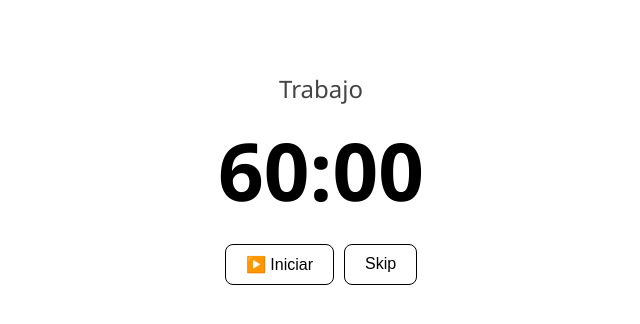
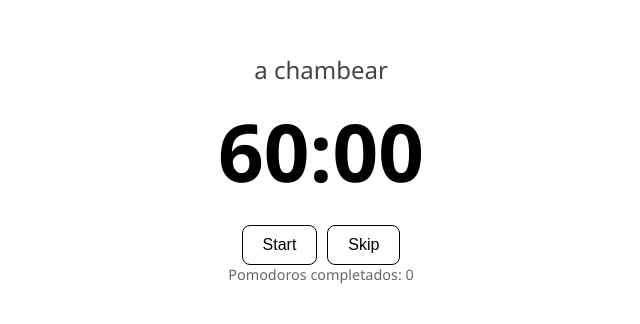
Before and after one commit to alapatacoja/pomodoro, a plain HTML site: page index.html in a window 1280 px wide. Shown: the part 222-546 px from the top of the page, without its empty margins (319-959 px from the left). Drawn offline with Linux system fonts and the light colour scheme.

Commit message:
contador

```diff
--- a/index.html
+++ b/index.html
@@ -29,6 +29,12 @@
       margin-bottom: 20px;
     }
 
+    #pomodoro-count {
+      font-size: 0.9em;
+      color: #666;
+      margin-bottom: 20px;
+    }
+
     .buttons {
       display: flex;
       gap: 10px;
@@ -50,12 +56,13 @@
   </style>
 </head>
 <body>
-  <div id="mode">Trabajo</div>
+  <div id="mode">a chambear</div>
   <div id="timer">60:00</div>
   <div class="buttons">
     <button id="startPauseBtn" onclick="togglePause()">Start</button>
     <button onclick="skipPhase()">Skip</button>
   </div>
+  <div id="pomodoro-count">Pomodoros completados: 0</div>
 
   <!-- Sonido al cambiar de fase -->
   <audio id="phase-sound" src="https://actions.google.com/sounds/v1/cartoon/wood_plank_flicks.ogg" preload="auto"></audio>
@@ -70,23 +77,26 @@
     let timeLeft = workDuration;
     let isPaused = true;
     let hasStarted = false;
+    let pomodoroCount = 0;
 
     const timerDisplay = document.getElementById('timer');
     const modeDisplay = document.getElementById('mode');
     const startPauseBtn = document.getElementById('startPauseBtn');
     const startSound = document.getElementById('start-sound');
     const phaseSound = document.getElementById('phase-sound');
+    const pomodoroDisplay = document.getElementById('pomodoro-count');
 
     function updateDisplay() {
       const minutes = Math.floor(timeLeft / 60);
       const seconds = timeLeft % 60;
       timerDisplay.textContent =
         `${String(minutes).padStart(2, '0')}:${String(seconds).padStart(2, '0')}`;
-      modeDisplay.textContent = isWorking ? "Trabajo" : "Descanso";
+      modeDisplay.textContent = isWorking ? "a chambear" : "descansito";
+      pomodoroDisplay.textContent = `Pomodoros completados: ${pomodoroCount}`;
     }
 
     function updateButtonText() {
-      startPauseBtn.textContent = isPaused ? "▶️ Iniciar" : "⏸️ Pausar";
+      startPauseBtn.textContent = isPaused ? "Start" : "Skip";
     }
 
     function tick() {
@@ -114,6 +124,10 @@
 
     function skipPhase() {
       phaseSound.play();
+
+      // Si se salta una fase de trabajo, también suma
+      if (isWorking) pomodoroCount++;
+
       isWorking = !isWorking;
       timeLeft = isWorking ? workDuration : breakDuration;
       updateDisplay();
```
